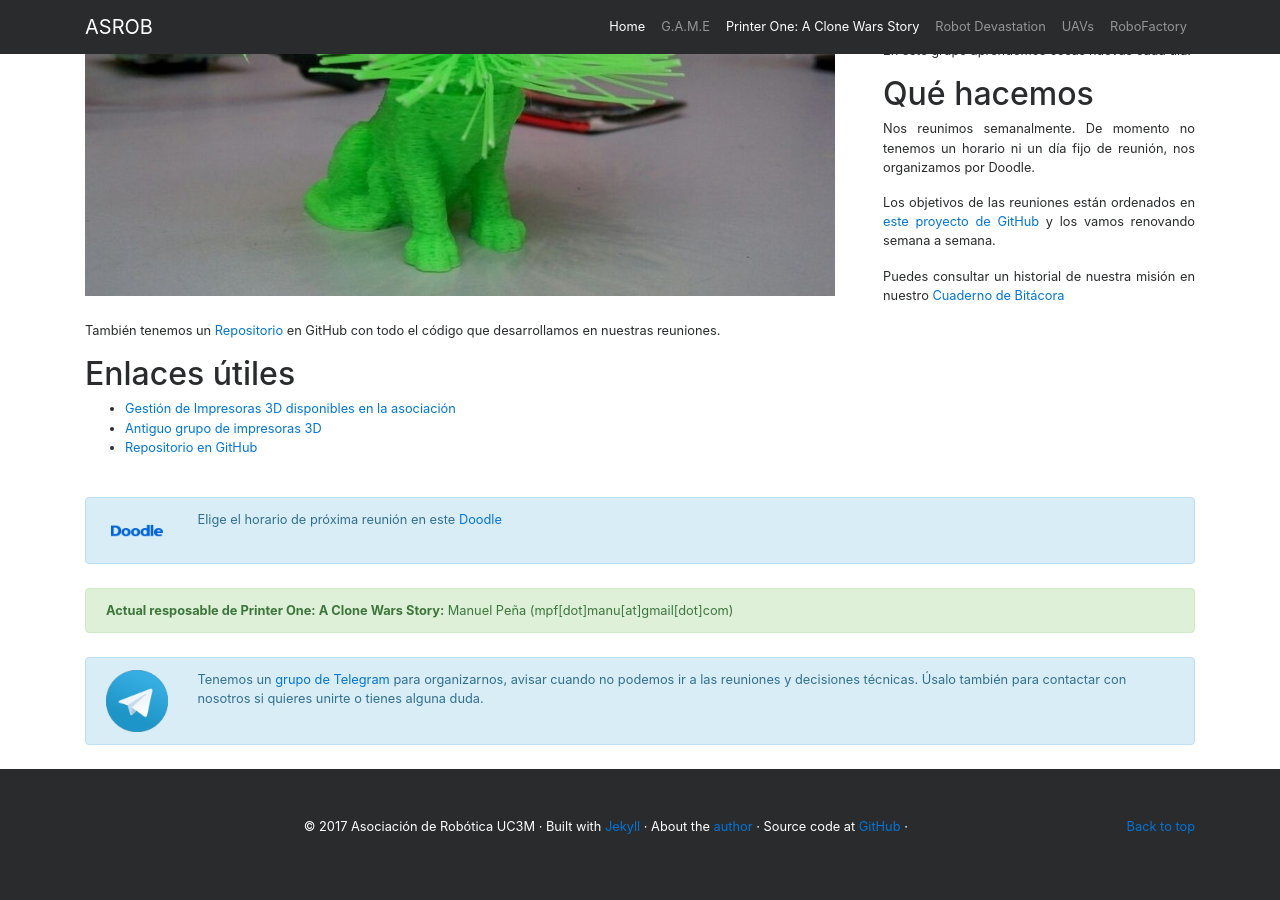
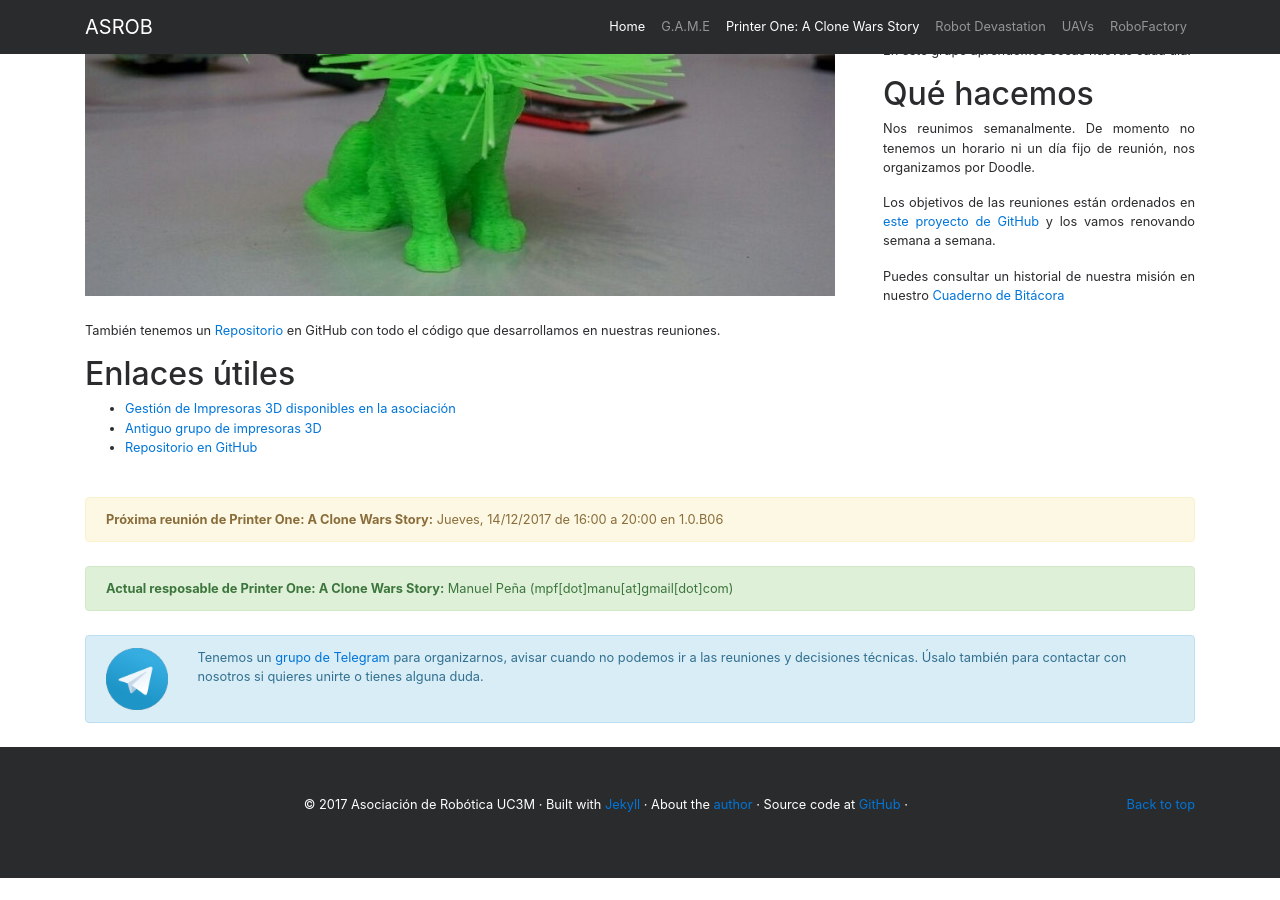
Before and after one commit to asrob-uc3m/asrob-uc3m.github.io, a Jekyll site: the page built from _workgroups/2017-05-28-printer-one.markdown, in a window 1280 px wide and 900 px high, scrolled down 931 px. Built offline with Jekyll 4.4.1, drawn with Linux system fonts in a browser that asks for light colours; after the commit the page ends 1809 px from its top, so only the background shows below that.

Commit message:
Changed date for Printer One next meeting

```diff
--- a/_workgroups/2017-05-28-printer-one.markdown
+++ b/_workgroups/2017-05-28-printer-one.markdown
@@ -9,13 +9,13 @@
 picture_full: /img/printer_one-full.jpg
 manager: Manuel Peña
 manager_email: mpf[dot]manu[at]gmail[dot]com
-next_meeting_doodle: https://doodle.com/poll/c2e53zh4psuzyar7
+next_meeting: Jueves, 14/12/2017 de 16:00 a 20:00 en 1.0.B06
 layout: workgroup
 ---
 
 <!--- Swap next_meeting and next_meeting_doodle here --->
 <!--- next_meeting: Martes, 05/12/2017 de 17:00 a 21:00 en 1.0.B06 --->
-<!---  --->
+<!--- next_meeting_doodle: https://doodle.com/poll/c2e53zh4psuzyar7 --->
 
 ## Quiénes somos
 
```
